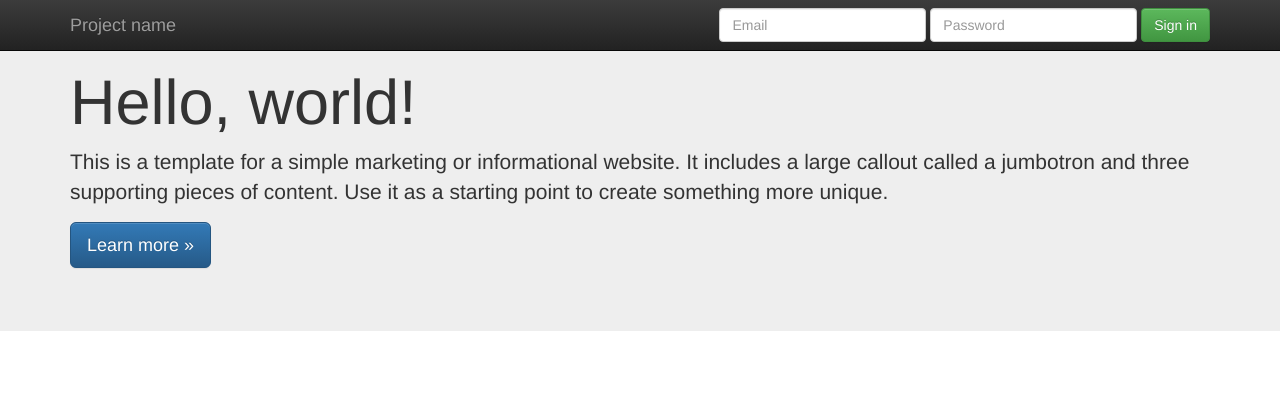
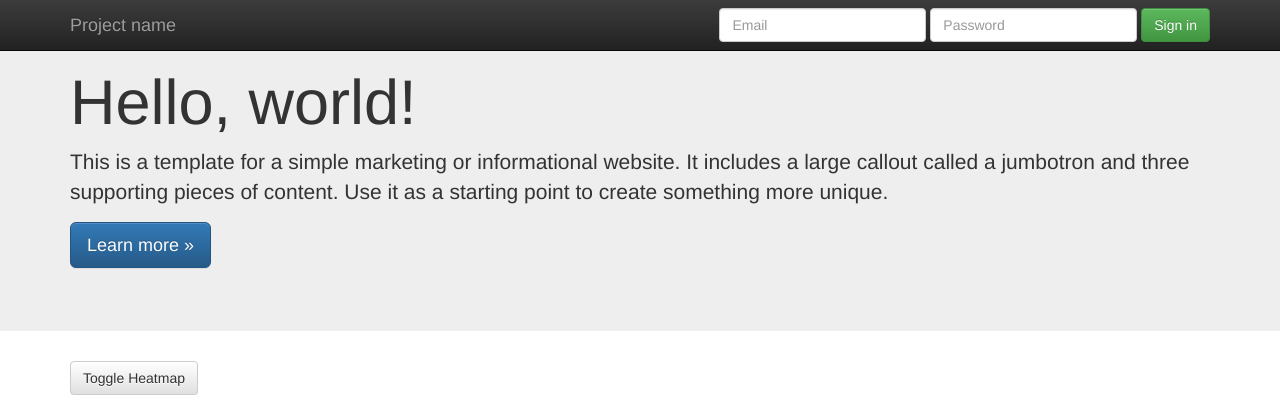
Before and after one commit to via66/Green-City, a Django app: template templates/GreenCity/home.html in a window 1280 px wide. Shown: the top 395 px of the page. Run offline with Django 3.2, Linux system fonts and the light colour scheme; the template is opened without the code that fills it, so the values that code supplies are empty; a map, chart or similar area stays blank; some libraries are stand-ins or nearby versions.

Commit message:
added heatmap and heatmap toggle.

```diff
--- a/GreenCity/static/javascript/initialize_map.js
+++ b/GreenCity/static/javascript/initialize_map.js
@@ -13,23 +13,36 @@ function plot_markers(map, data) {
     markerIcons['ElectricVehicleChargingStation'] = new google.maps.MarkerImage(customIconURL + "f3e37b", markerSize, markerOrigin, markerAnchor);
     markerIcons['CommunityGarden'] = new google.maps.MarkerImage(customIconURL + "dc99e2", markerSize, markerOrigin, markerAnchor);
     markerIcons['CommunityFoodMarket'] = new google.maps.MarkerImage(customIconURL + "f5a864", markerSize, markerOrigin, markerAnchor);
-    var icon;
-    var markers;
     for (var i = 0; i < data.length; i++)
     {
-        var data_point = data[i];
-        icon = markerIcons[data_point.ftype];
-        var coord = new google.maps.LatLng(data_point.lat, data_point.long);
         var marker = new google.maps.Marker({
-            position: coord,
+            position: data[i].pos,
             map: map,
-            icon: icon
+            icon: markerIcons[data[i].ftype]
         });
-        marker.description = data_point.name;
+        marker.description = data[i].name;
         google.maps.event.addListener(marker, 'click', function () {
             var infowindow = new google.maps.InfoWindow();
             infowindow.setContent(this.description);
             infowindow.open(map, this);
         });
-    };
+    }
 }
+
+function plot_heatmap(map, data){
+    var list_data = $.map(data, function (elem, indx) {
+        return elem.pos;
+    });
+    var heatmap = new google.maps.visualization.HeatmapLayer({
+        data: list_data,
+        dissipating: false,
+        radius: 0.002,
+        maxIntensity: 1
+     });
+    heatmap.setMap(map);
+    return heatmap;
+}
+
+function toggleHeatmap() {
+  heatmap.setMap(heatmap.getMap() ? null : map);
+}
--- a/templates/GreenCity/home.html
+++ b/templates/GreenCity/home.html
@@ -1,4 +1,3 @@
-<!DOCTYPE html>
 <html>
 <head lang="en">
     <meta charset="UTF-8">
@@ -49,6 +48,9 @@
 
     <div class="container">
       <!-- Example row of columns -->
+      <div>
+          <button  type="button" class="btn btn-default" onclick="toggleHeatmap()">Toggle Heatmap</button>
+      </div>
       <div id="map-canvas" class="row">
       </div>
 
@@ -65,28 +67,33 @@
     <!-- Placed at the end of the document so the pages load faster -->
     <script src = "https://maps.googleapis.com/maps/api/js?v=3.exp"></script>
     <script src = {% static "javascript/initialize_map.js" %}></script>
+    <script type="text/javascript"
+        src="https://maps.googleapis.com/maps/api/js?libraries=visualization&sensor=true_or_false">
+    </script>
+    <script src="https://ajax.googleapis.com/ajax/libs/jquery/1.11.2/jquery.min.js"></script>
+    <script src="https://maxcdn.bootstrapcdn.com/bootstrap/3.3.2/js/bootstrap.min.js"></script>
     <script>
+            var map;
+            var heatmap;
             function initialize() {
                 var mapOptions = {
                     zoom: 12,
                     center: new google.maps.LatLng(49.2827, -123.1207)
                 };
-                var map = new google.maps.Map(document.getElementById('map-canvas'), mapOptions);
+                map = new google.maps.Map(document.getElementById('map-canvas'), mapOptions);
                 var data = [];
                 {% load greencitytags %}
                 {% for feature in features %}
                    data.push( { name:"{{ feature.name }}",
                                 ftype:"{{ feature|field_type }}",
-                                lat:{{ feature.latitude}},
-                                long:{{ feature.longitude }}
+                                pos: new google.maps.LatLng({{ feature.latitude}},{{ feature.longitude }})
                    });
                 {% endfor %}
-                plot_markers(map, data);
+{#                plot_markers(map, data);#}
+                heatmap = plot_heatmap(map, data);
             }
             google.maps.event.addDomListener(window, 'load', initialize);
     </script>
-    <script src="https://ajax.googleapis.com/ajax/libs/jquery/1.11.2/jquery.min.js"></script>
-    <script src="https://maxcdn.bootstrapcdn.com/bootstrap/3.3.2/js/bootstrap.min.js"></script>
 </body>
 <!-- Latest compiled and minified JavaScript -->
 </html>
```
